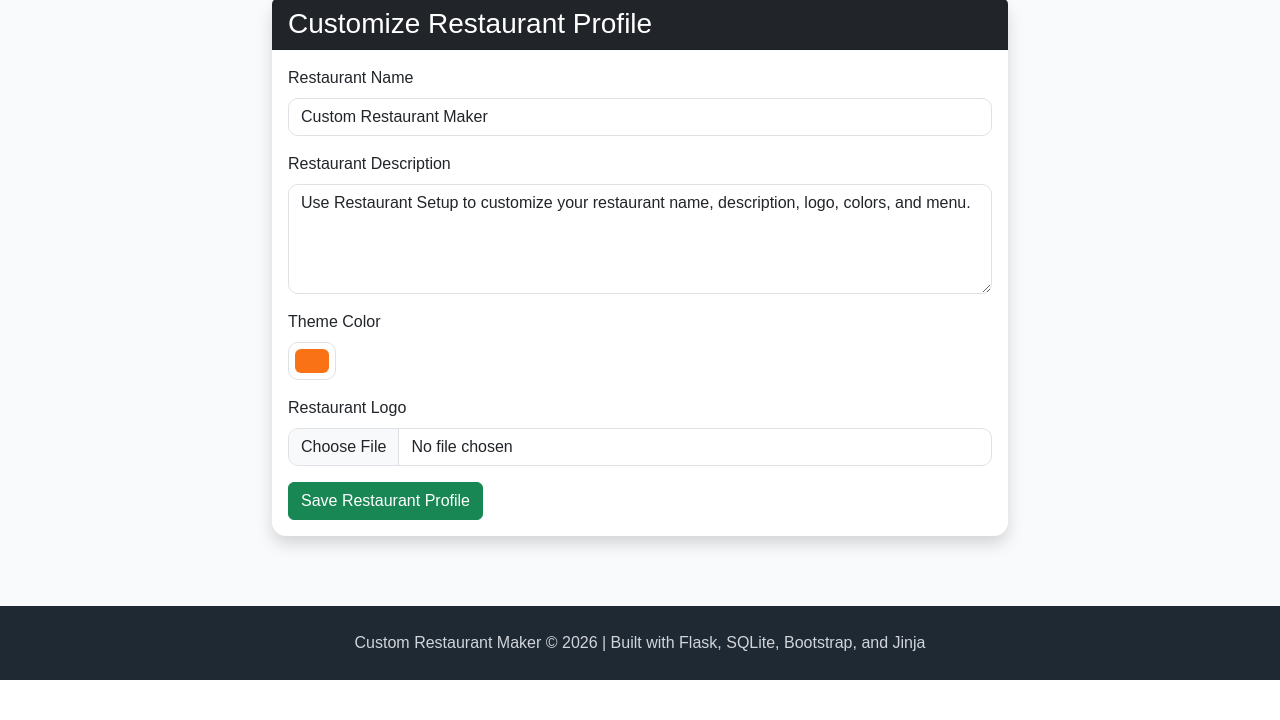
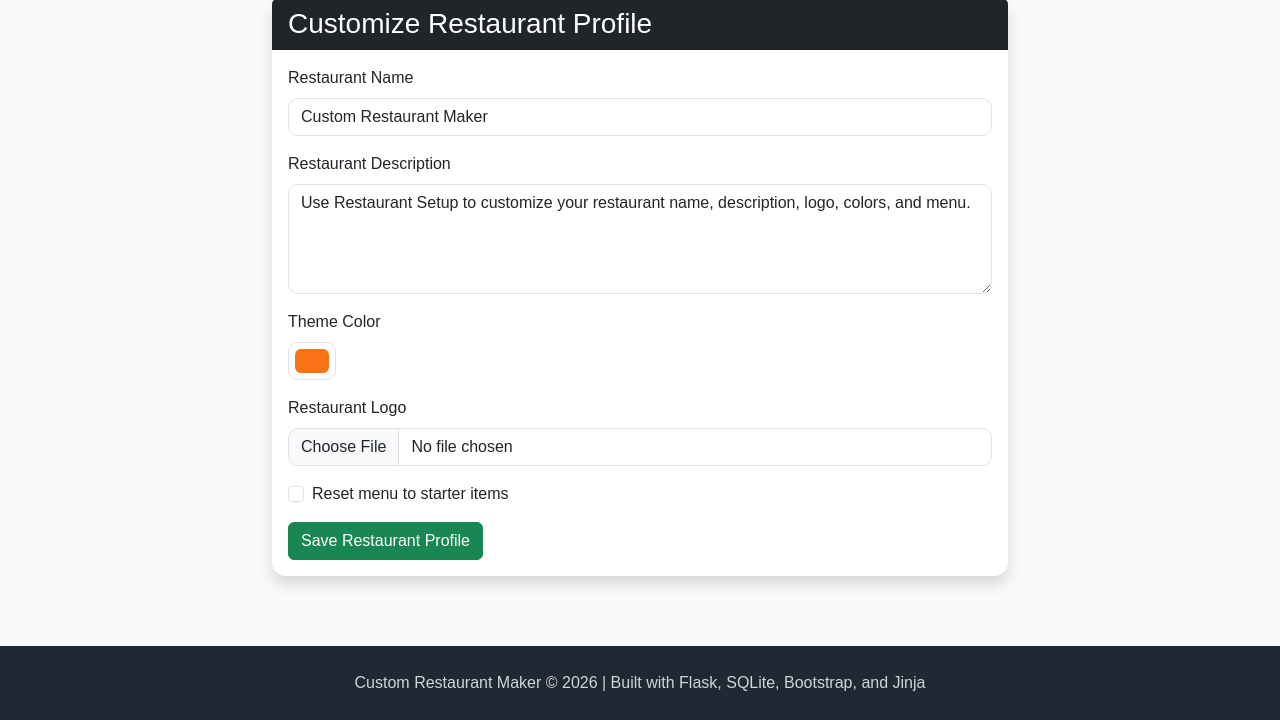
Before and after one commit to amcaaron/custom-restaurant-maker, a Flask app: page /restaurant_setup in a window 1280 px wide. Shown: the part 129-849 px from the top of the page. Before the commit the page ends 809 px from the top, so only its background shows below. Run offline with Flask 3, Linux system fonts and the light colour scheme; a user stored in the database is signed in; data comes from the database, SQL or seed files in the repository; both versions use the stored data as it was after the commit.

Commit message:
Add AI generated food images for menu items

```diff
--- a/app.py
+++ b/app.py
@@ -1,6 +1,8 @@
 import os
 import sqlite3
 import json
+import base64
+import uuid
 from datetime import datetime
 
 from dotenv import load_dotenv
@@ -41,6 +43,28 @@ def get_restaurant():
 
     return restaurant
 
+def reset_menu_to_starter():
+    conn = get_db()
+    cur = conn.cursor()
+
+    starter_menu = [
+        ("Starter Bites", "Appetizers", 6.99, "A customizable appetizer for your restaurant.", None),
+        ("Signature Entree", "Entrees", 12.99, "A main dish that can be replaced with your own specialty.", None),
+        ("House Dessert", "Desserts", 5.99, "A simple dessert placeholder for your custom menu.", None),
+        ("House Drink", "Beverages", 2.99, "A starter beverage item for your menu.", None)
+    ]
+
+    cur.execute("DELETE FROM order_items")
+    cur.execute("DELETE FROM menu")
+
+    cur.executemany("""
+        INSERT INTO menu (name, category, price, description, image_filename)
+        VALUES (?, ?, ?, ?, ?)
+    """, starter_menu)
+
+    conn.commit()
+    conn.close()
+
 def menu_item_to_dict(item):
     return {
         "menu_id": item["menu_id"],
@@ -50,6 +74,45 @@ def menu_item_to_dict(item):
         "description": item["description"],
         "image_filename": item["image_filename"]
     }
+
+def generate_ai_food_image(name, description, category):
+    try:
+        client = OpenAI()
+
+        prompt = f"""
+        Create a realistic, appetizing restaurant menu food photo.
+
+        Food item name: {name}
+        Category: {category}
+        Description: {description}
+
+        Style: professional food photography, clean background, realistic,
+        well-lit, centered plate, high quality, restaurant menu image.
+        Do not include text, labels, logos, or watermarks in the image.
+        """
+
+        result = client.images.generate(
+            model="gpt-image-1",
+            prompt=prompt,
+            size="1024x1024"
+        )
+
+        image_b64 = result.data[0].b64_json
+        image_bytes = base64.b64decode(image_b64)
+
+        os.makedirs(app.config["UPLOAD_FOLDER"], exist_ok=True)
+
+        filename = f"ai_food_{uuid.uuid4().hex}.png"
+        filepath = os.path.join(app.config["UPLOAD_FOLDER"], filename)
+
+        with open(filepath, "wb") as image_file:
+            image_file.write(image_bytes)
+
+        return filename
+
+    except Exception as e:
+        print("AI image generation failed:", e)
+        return None
 
 @app.route("/")
 def index():
@@ -358,6 +421,8 @@ def restaurant_setup():
         cur.execute("SELECT * FROM restaurants LIMIT 1")
         existing_restaurant = cur.fetchone()
 
+        is_new_restaurant = existing_restaurant is None
+
         if existing_restaurant:
             if logo_filename:
                 cur.execute("""
@@ -398,7 +463,12 @@ def restaurant_setup():
         conn.commit()
         conn.close()
 
-        flash("Restaurant profile saved successfully.", "success")
+        if is_new_restaurant or request.form.get("reset_menu") == "yes":
+            reset_menu_to_starter()
+            flash("Restaurant profile saved and starter menu was created.", "success")
+        else:
+            flash("Restaurant profile saved successfully.", "success")
+
         return redirect("/restaurant_setup")
 
     cur.execute("SELECT * FROM restaurants LIMIT 1")
@@ -772,6 +842,18 @@ def save_ai_menu_item():
     price = float(request.form["price"])
     description = request.form["description"]
 
+    generate_image = request.form.get("generate_image") == "yes"
+
+    image_filename = None
+
+    if generate_image:
+        image_filename = generate_ai_food_image(name, description, category)
+
+        if image_filename:
+            flash("AI image generated successfully.", "success")
+        else:
+            flash("Menu item was saved, but AI image generation failed.", "warning")
+
     conn = get_db()
     cur = conn.cursor()
 
@@ -783,7 +865,7 @@ def save_ai_menu_item():
         category,
         price,
         description,
-        None
+        image_filename
     ))
 
     conn.commit()
--- a/templates/index.html
+++ b/templates/index.html
@@ -29,6 +29,10 @@
   </p>
 
   <div class="mt-4 d-flex justify-content-center gap-3 flex-wrap">
+
+      <a href="/restaurant_setup" class="btn btn-custom-orange btn-lg">
+          Customize Restaurant
+      </a>
 
       <a href="/start_order" class="btn btn-custom-orange btn-lg">
           Start an Order
--- a/templates/restaurant_setup.html
+++ b/templates/restaurant_setup.html
@@ -57,6 +57,18 @@
                         </div>
                     {% endif %}
 
+                    <div class="form-check mb-3">
+                        <input class="form-check-input"
+                            type="checkbox"
+                            name="reset_menu"
+                            value="yes"
+                            id="resetMenu">
+
+                        <label class="form-check-label" for="resetMenu">
+                            Reset menu to starter items
+                        </label>
+                    </div>
+
                     <button type="submit" class="btn btn-success">
                         Save Restaurant Profile
                     </button>
```
Also changed, not shown: templates/ai_menu_generator.html (+8 -1 lines), project4.db, static/test.py (deleted), static/uploads/a_logo.jpeg (deleted), static/uploads/nachosimage.jpeg (deleted).
